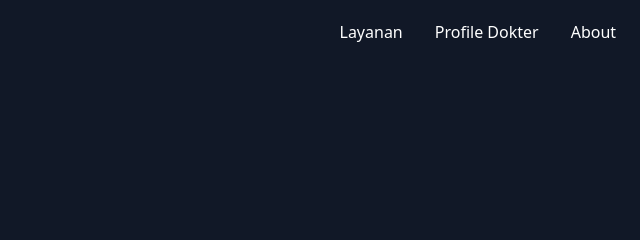
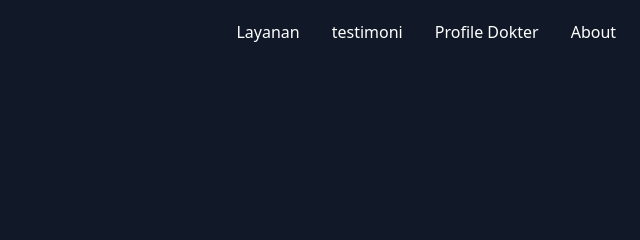
Before and after one commit to HudzaifahArrantisi/PuskesmasUas-sms1, a plain HTML site: page index.html in a window 1280 px wide. Shown: the top 240 px of the page, 534-1174 px from the left. Drawn offline with nearby package versions, Linux system fonts and the light colour scheme.

Commit message:
Update index.html

```diff
--- a/index.html
+++ b/index.html
@@ -36,6 +36,7 @@
                 <!-- Desktop Menu -->
                 <div class="hidden md:flex items-center space-x-8">
                     <a href="#services" class="hover:text-red-400 transition">Layanan</a>
+                    <a href="#testimoni" class="hover:text-red-400 transition">testimoni</a>
                     <a href="#doctors" class="hover:text-red-400 transition">Profile Dokter</a>
                     <a href="#about" class="hover:text-red-400 transition">About</a>
                     <a href="views/login.html"
```
